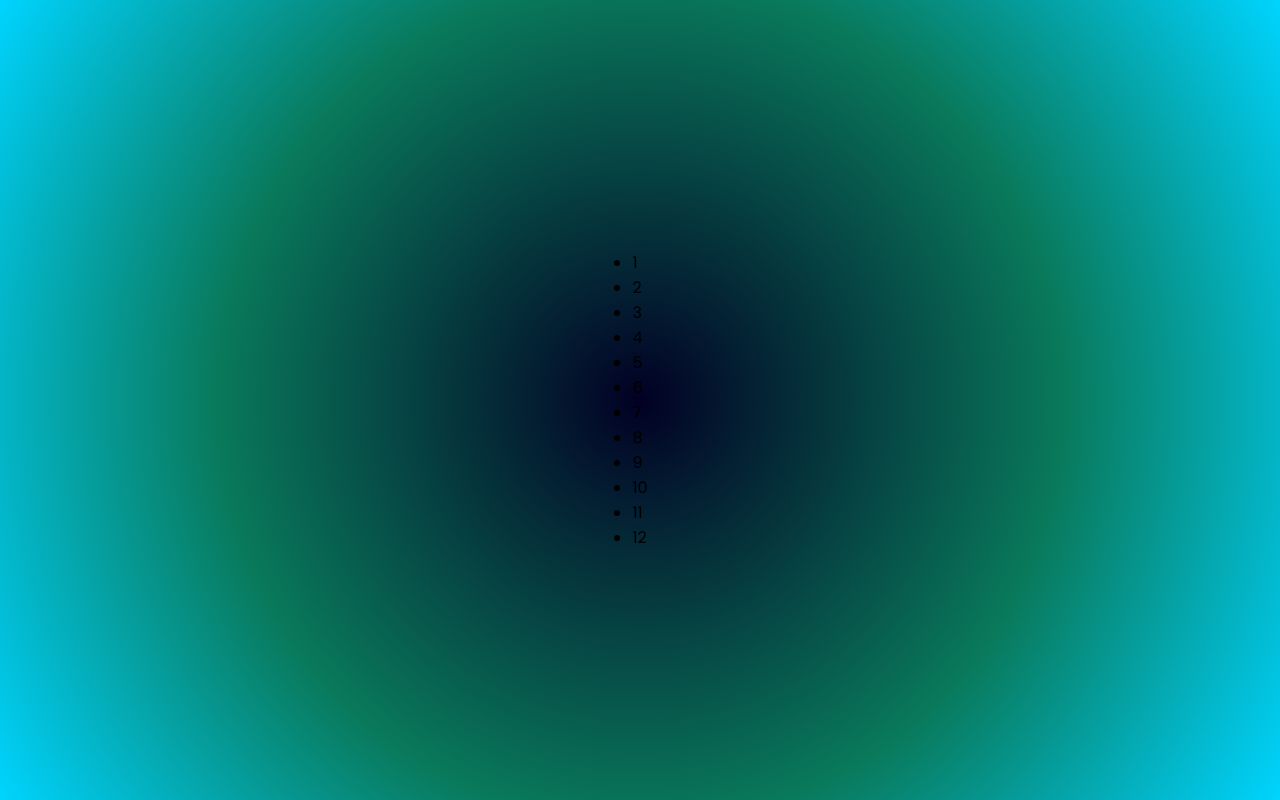
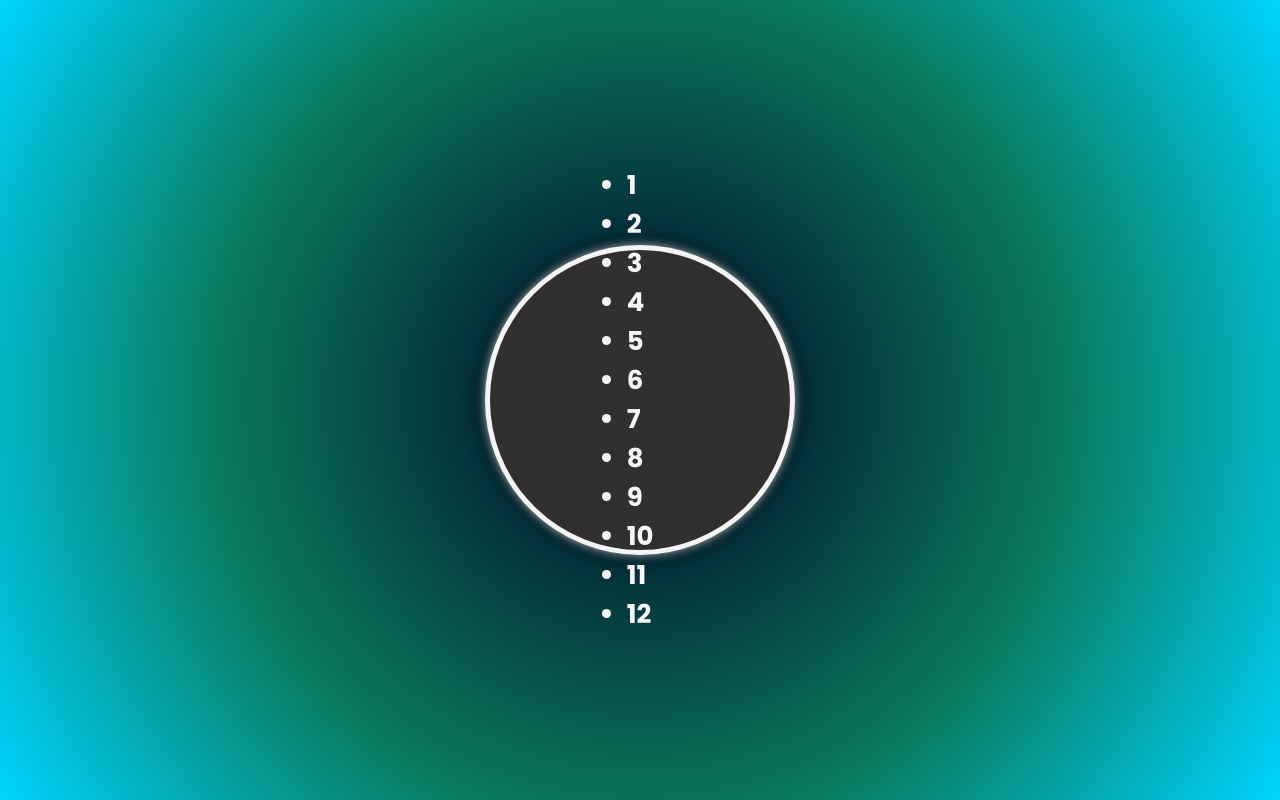
Before and after one commit to tobiaslicek/Clock, a plain HTML site: page index.html in a window 1280 px wide. Drawn offline with Linux system fonts and the light colour scheme.

Commit message:
style clock dial

```diff
--- a/index.html
+++ b/index.html
@@ -6,9 +6,12 @@
     <meta name="viewport" content="width=device-width, initial-scale=1.0" />
     <title>Clock</title>
     <link rel="stylesheet" href="style.css" />
-    <link rel="preconnect" href="https://fonts.googleapis.com">
-<link rel="preconnect" href="https://fonts.gstatic.com" crossorigin>
-<link href="https://fonts.googleapis.com/css2?family=Poppins:wght@300;400;700&display=swap" rel="stylesheet">
+    <link rel="preconnect" href="https://fonts.googleapis.com" />
+    <link rel="preconnect" href="https://fonts.gstatic.com" crossorigin />
+    <link
+      href="https://fonts.googleapis.com/css2?family=Poppins:wght@300;400;700&display=swap"
+      rel="stylesheet"
+    />
   </head>
   <body>
     <div class="clock">
--- a/style.css
+++ b/style.css
@@ -18,5 +18,22 @@ body {
   display: flex;
   justify-content: center;
   align-items: center;
-    height: 100vh;
+  height: 100vh;
 }
+
+.clock {
+  background-color: rgb(49, 47, 47);
+  width: 300px;
+  height: 300px;
+  border-radius: 50%;
+  color: #f5f5f5;
+  border: 5px solid #f5f5f5;
+  box-shadow: 0px 0px 10px rgba(244, 243, 243, 0.7),
+    0px 0px 20px rgba(0, 0, 0, 0.7);
+  font-size: 26px;
+  font-weight: bold;
+  display: flex;
+  justify-content: center;
+  align-items: center;
+  position: relative;
+}
```
